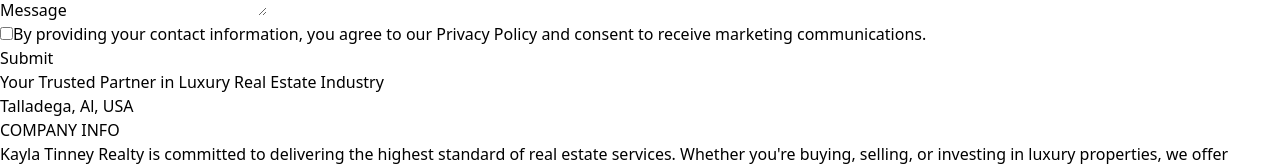
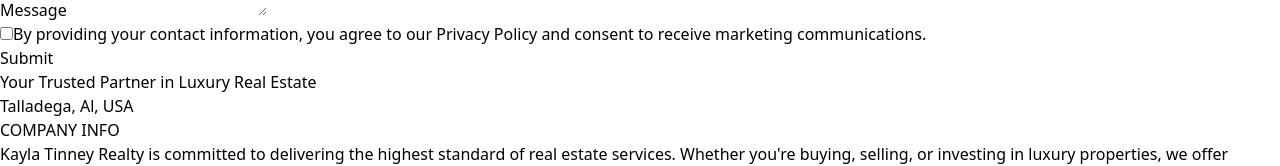
Before and after one commit to abhighodke/two, a React (Vite) app: page /contact in a window 1280 px wide. Shown: the part 528-694 px from the top of the page. Built offline with nearby package versions, Linux system fonts and the light colour scheme.

Commit message:
client updated

```diff
--- a/src/clientData.js
+++ b/src/clientData.js
@@ -10,7 +10,7 @@ With my knowledge and experience I provide my clients accurate and complete deta
 
 Customer Service excellence is our Passion!`,
     testimonials: [{"quote": "Working with Kayla Tinney was a game-changer for us. Her deep knowledge of the New York market and personalized approach made finding our dream home effortless. Highly recommended for anyone seeking a top-notch real estate experience.", "author": "John and Emily R."}, {"quote": "Kayla Tinney provided exceptional service from start to finish. The teams professionalism and attention to detail ensured that our property sale was smooth and successful. We could not have asked for a better partner in real estate.", "author": "Michael S."}, {"quote": "The dedication and expertise of Kayla Tinney were evident throughout our home-buying journey. Her ability to understand our needs and navigate the competitive market made the process enjoyable and stress-free. We are thrilled with our new home!", "author": "Sarah and David L."}, {"quote": "Kayla Tinney and Her team are truly outstanding. Their market knowledge, responsiveness, and client-focused approach set them apart. We have bought and sold multiple properties with them, and each experience has been exceptional.", "author": "Jessica and Mark T."}, {"quote": "If you are looking for a real estate agent who goes above and beyond, Kayla Tinney is the one. Her dedication to finding the perfect property and ensuring a smooth transaction is unmatched. We are incredibly satisfied with the service we received.", "author": "Laura K."}],
-    footerTagline: "Your Trusted Partner in Luxury Real Estate Industry",
+    footerTagline: "Your Trusted Partner in Luxury Real Estate",
     email: "",
     address: "Talladega, Al, USA",
     phone: "",
```
